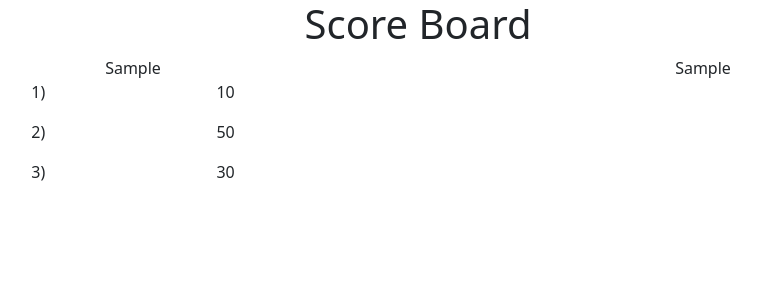
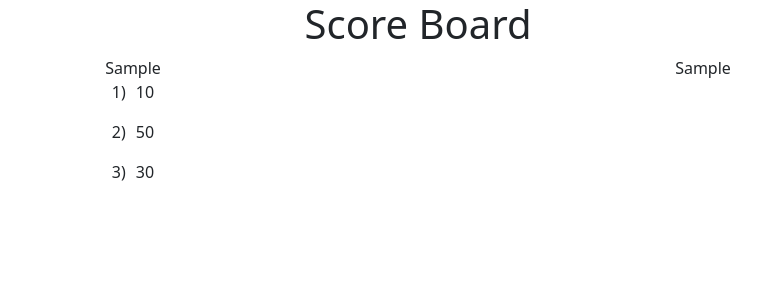
Before and after one commit to web1221/Gin-Rummy-Score-Keeper, a Next.js app: page / in a window 1280 px wide. Both pictures are taken after typing "Sample", "Sample" into the empty fields and a click on the button "Let Play!". Shown: the top 300 px of the page, without its empty margins (222-983 px from the left). Built offline with nearby package versions, Linux system fonts and the light colour scheme.

Commit message:
add padding

```diff
--- a/components/ScoreBoard.js
+++ b/components/ScoreBoard.js
@@ -29,7 +29,7 @@ export default function ScoreBoard(props) {
                     {testArray.map((score) => {
                         return (
                             <div key={score.round} style={divStyle}>
-                                <p>{score.round})</p>
+                                <p style={{paddingRight: 10}}>{score.round})</p>
                                 <p>{score.score1}</p>
                             </div>
                         )
@@ -45,5 +45,5 @@ export default function ScoreBoard(props) {
 
   const divStyle = {
     display: 'flex',
-    justifyContent: 'space-evenly'
+    justifyContent: 'center'
   }
```
